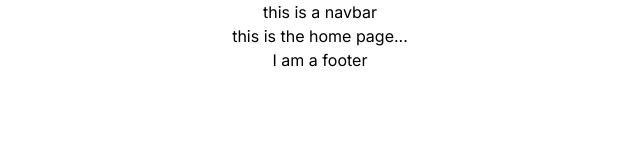
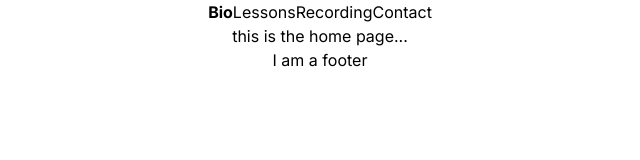
Before and after one commit to jimbopulos/my-music-portfolio, a Next.js app: page / in a window 1280 px wide. Shown: the top 160 px of the page, without its empty margins (320-960 px from the left). Built offline with nearby package versions, Linux system fonts and the light colour scheme.

Commit message:
Add NavbarDesktop and navigation

```diff
--- a/src/app/dashboard/page.tsx
+++ b/src/app/dashboard/page.tsx
@@ -1,9 +1,9 @@
-import { Footer } from '@/components';
+import { Navbar, Footer } from '@/components';
 
 export default function Dashboard() {
   return (
     <main className="flex flex-col min-h-screen items-center">
-      <nav>this is a navbar</nav>
+      <Navbar />
       <div className="h-full">this is the home page...</div>
       <Footer />
     </main>
--- /dev/null
+++ b/src/components/Navbar/NavbarDesktop/NavbarDesktop.tsx
@@ -0,0 +1,23 @@
+'use client';
+
+import Link from 'next/link';
+import { usePathname } from 'next/navigation';
+import { navItems } from '@/utils';
+
+export function NavbarDesktop() {
+  const currentPath = usePathname();
+
+  return (
+    <nav>
+      {navItems.map(({ id, title, href }) => {
+        const isActive = currentPath === href;
+
+        return (
+          <Link key={id} href={href} className={isActive ? 'font-bold' : ''}>
+            {title}
+          </Link>
+        );
+      })}
+    </nav>
+  );
+}
--- /dev/null
+++ b/src/components/Navbar/NavbarDesktop/index.ts
@@ -0,0 +1 @@
+export * from './NavbarDesktop';
--- /dev/null
+++ b/src/components/Navbar/index.tsx
@@ -0,0 +1,9 @@
+import { NavbarDesktop } from './NavbarDesktop';
+
+export function Navbar() {
+  return (
+    <div>
+      <NavbarDesktop />
+    </div>
+  );
+}
--- a/src/components/index.ts
+++ b/src/components/index.ts
@@ -1 +1,2 @@
 export * from './Footer';
+export * from './Navbar';
--- /dev/null
+++ b/src/utils/index.ts
@@ -0,0 +1 @@
+export * from './navigation';
--- /dev/null
+++ b/src/utils/navigation/index.ts
@@ -0,0 +1 @@
+export * from './navigation';
--- /dev/null
+++ b/src/utils/navigation/navigation.ts
@@ -0,0 +1,28 @@
+export interface NavProps {
+  id: number;
+  title: string;
+  href: string;
+}
+
+export const navItems: NavProps[] = [
+  {
+    id: 1,
+    title: 'Bio',
+    href: '/',
+  },
+  {
+    id: 2,
+    title: 'Lessons',
+    href: '/lessons',
+  },
+  {
+    id: 3,
+    title: 'Recording',
+    href: '/recording',
+  },
+  {
+    id: 4,
+    title: 'Contact',
+    href: '/contact',
+  },
+];
```
